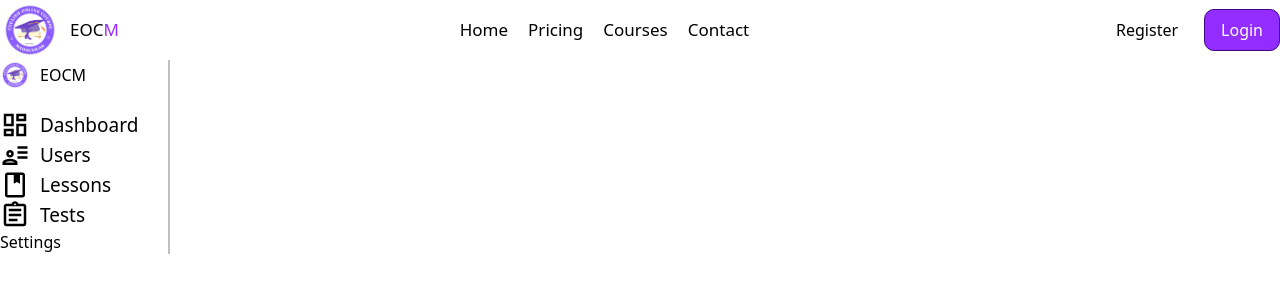
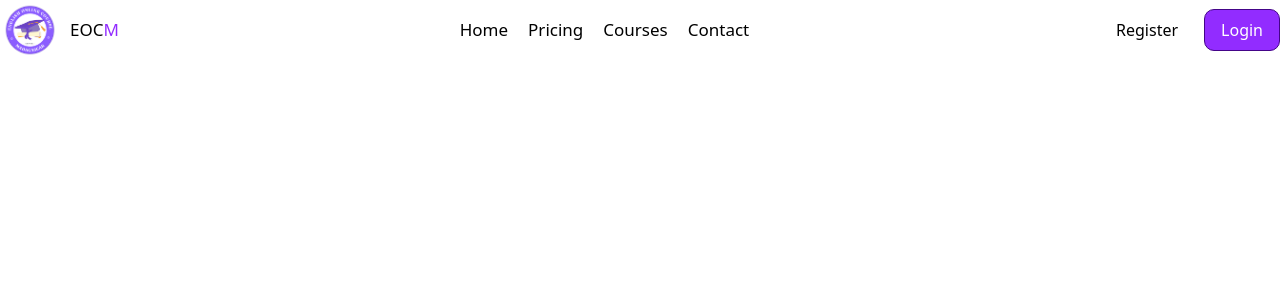
Before and after one commit to liantsoa-tech-13/English-online-courses-frontend, a Next.js app: page / in a window 1280 px wide. Shown: the top 300 px of the page. Built offline with nearby package versions, Linux system fonts and the light colour scheme.

Commit message:
refactor(sidebar): migrate UI components from NextUI to shadcn/ui

```diff
--- a/app/admin-dashboard/Sidebar.module.css
+++ /dev/null
@@ -1,46 +0,0 @@
-.sideBar {
-    width: 170px;
-    height: 100%;
-    display: flex;
-    flex-direction: column;
-    border-right: 2px solid #C0C0C0;
-}
-
-.sideBar Link {
-    text-decoration: none;
-}
-
-.logoImage {
-    margin-right: 10px;
-    width: 30px;
-    height: 30px;
-}
-
-#logo {
-    margin-bottom: 20px;
-}
-
-.element {
-    display: flex;
-    flex-direction: row;
-    align-items: center;
-    justify-content: left;
-    text-decoration: none;
-}
-
-.element:hover {
-    background-color: #E0E0E0;
-    cursor: pointer;
-}
-
-.element p {
-    text-decoration: none;
-    color: black;
-    font-size: 19px;
-}
-
-.elementImage {
-    margin-right: 10px;
-    width: 30px;
-    height: 30px;
-}
--- a/app/admin-dashboard/Sidebar.tsx
+++ /dev/null
@@ -1,42 +0,0 @@
-import Link from 'next/link';
-import styles from './Sidebar.module.css'
-
-const Sidebar: React.FC = () => {
-    return (
-        <div className={styles.sideBar}>
-            <div className={styles.element} id={styles.logo}>
-                  <img className={styles.logoImage} src="/Logo/Logo.png" alt="Logo" />
-                  <h3> EOC<span>M</span></h3>
-            </div>
-
-            <div>
-                  <Link href='/admin-dashboard/dashboard' className={styles.element}>
-                        <img className={styles.elementImage} src="/Icons/dashboard.svg" alt="Dashboard Icon" />
-                        <p>Dashboard</p>
-                  </Link>
-
-                  <Link href='/admin-dashboard/users' className={styles.element}>
-                        <img className={styles.elementImage} src="/Icons/user.svg" alt="Logo" />
-                        <p> Users </p>
-                  </Link>
-
-                  <Link href='/admin-dashboard/levels' className={styles.element}>
-                        <img className={styles.elementImage} src="/Icons/lesson.svg" alt="Logo" />
-                        <p> Lessons </p>
-                  </Link>
-
-                  <Link href='' className={styles.element}>
-                        <img className={styles.elementImage} src="/Icons/test.svg" alt="Logo" />
-                        <p> Tests </p>
-                  </Link>
-            </div>
-
-            <div>
-                  <Link href='/'>
-                        <p>Settings</p>
-                  </Link>
-            </div>
-        </div>
-    )
-}
-export default Sidebar;
--- a/app/admin-dashboard/layout.tsx
+++ b/app/admin-dashboard/layout.tsx
@@ -1,17 +1,18 @@
-import React from "react";
-import Sidebar from "./Sidebar";
+import { SidebarProvider, SidebarTrigger } from "@/components/ui/sidebar"
+import { AppSidebar } from "../components/app-sidebar"
 
-export default function AdminLayout({
-  children,
-}: {
-  children: React.ReactNode;
-}) {
+export default function Layout({ children }: { children: React.ReactNode }) {
   return (
-    <div style={{ display: "flex" }}>
-      <Sidebar />
-      <main style={{ flex: 1, padding: "1rem" }}>
-        {children}
-      </main>
-    </div>
-  );
+    <html>
+      <body>
+        <SidebarProvider>
+        <AppSidebar />
+        <main>
+          <SidebarTrigger />
+          {children}
+        </main>
+        </SidebarProvider>
+      </body>
+    </html>
+  )
 }
--- /dev/null
+++ b/app/components/app-sidebar.tsx
@@ -0,0 +1,67 @@
+import { Book, Check, Home, Settings, Users } from "lucide-react"
+
+import {
+  Sidebar,
+  SidebarContent,
+  SidebarGroup,
+  SidebarGroupContent,
+  SidebarGroupLabel,
+  SidebarMenu,
+  SidebarMenuButton,
+  SidebarMenuItem,
+} from "@/components/ui/sidebar"
+
+// Menu items.
+const items = [
+  {
+    title: "Home",
+    url: "#",
+    icon: Home,
+  },
+  {
+    title: "Users",
+    url: "/admin-dashboard/users",
+    icon: Users,
+  },
+  {
+    title: "Lessons",
+    url: "/admin-dashboard/lessons",
+    icon: Book,
+  },
+  {
+    title: "Tests",
+    url: "#",
+    icon: Check,
+  },
+  {
+    title: "Settings",
+    url: "#",
+    icon: Settings,
+  },
+]
+
+export function AppSidebar() {
+  return (
+    <Sidebar collapsible="icon" className="w-[200px]">
+      <SidebarContent>
+        <SidebarGroup>
+          <SidebarGroupLabel>Application</SidebarGroupLabel>
+          <SidebarGroupContent>
+            <SidebarMenu>
+              {items.map((item) => (
+                <SidebarMenuItem key={item.title}>
+                  <SidebarMenuButton asChild>
+                    <a href={item.url}>
+                      <item.icon />
+                      <span>{item.title}</span>
+                    </a>
+                  </SidebarMenuButton>
+                </SidebarMenuItem>
+              ))}
+            </SidebarMenu>
+          </SidebarGroupContent>
+        </SidebarGroup>
+      </SidebarContent>
+    </Sidebar>
+  )
+}
--- a/app/page.tsx
+++ b/app/page.tsx
@@ -1,11 +1,9 @@
-import Sidebar from "./admin-dashboard/Sidebar";
 import Navbar from "./student/Navbar/Navbar";
 
 const Page = () => {
     return (
         <>
             <Navbar />
-            <Sidebar />
         </>
     )
 }
--- a/components/ui/sidebar.tsx
+++ b/components/ui/sidebar.tsx
@@ -1,3 +1,4 @@
+"use client"
 import * as React from "react"
 import { Slot } from "@radix-ui/react-slot"
 import { cva, type VariantProps } from "class-variance-authority"
@@ -767,5 +768,6 @@
   SidebarRail,
   SidebarSeparator,
   SidebarTrigger,
+  // eslint-disable-next-line react-refresh/only-export-components
   useSidebar,
 }
```
